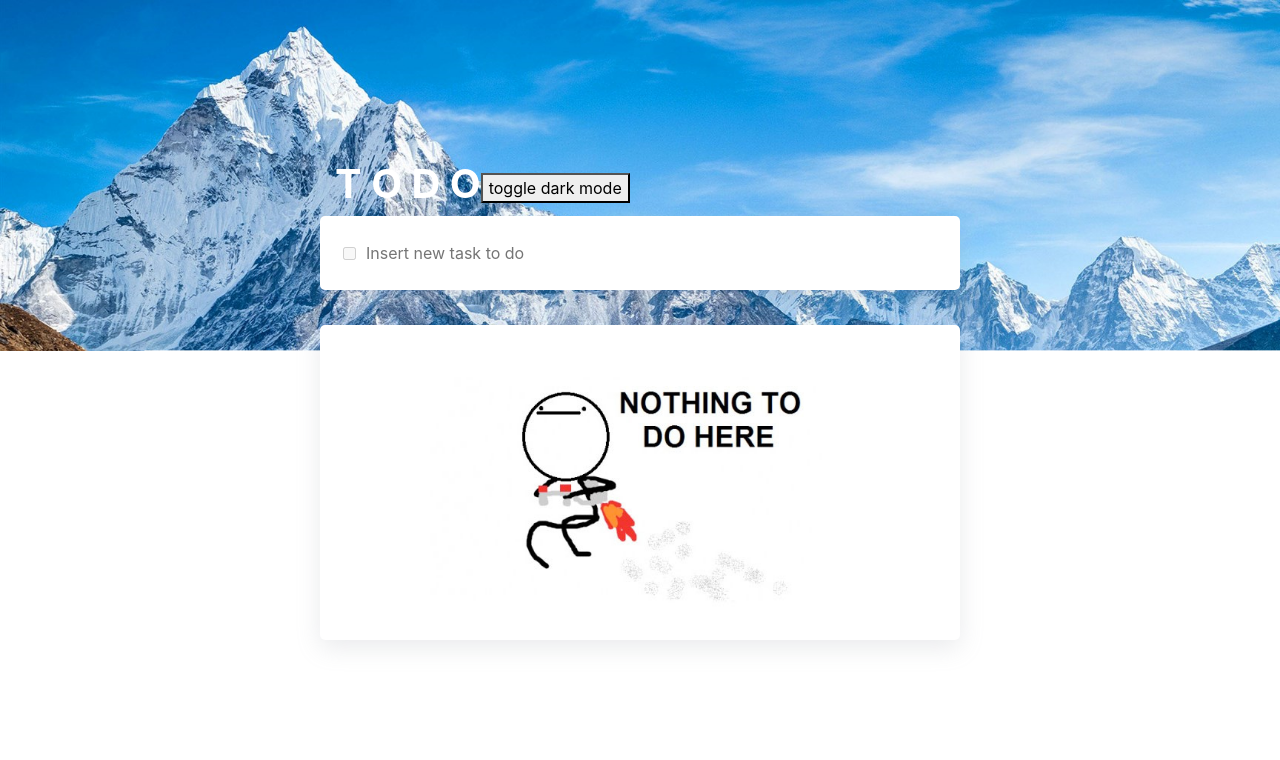
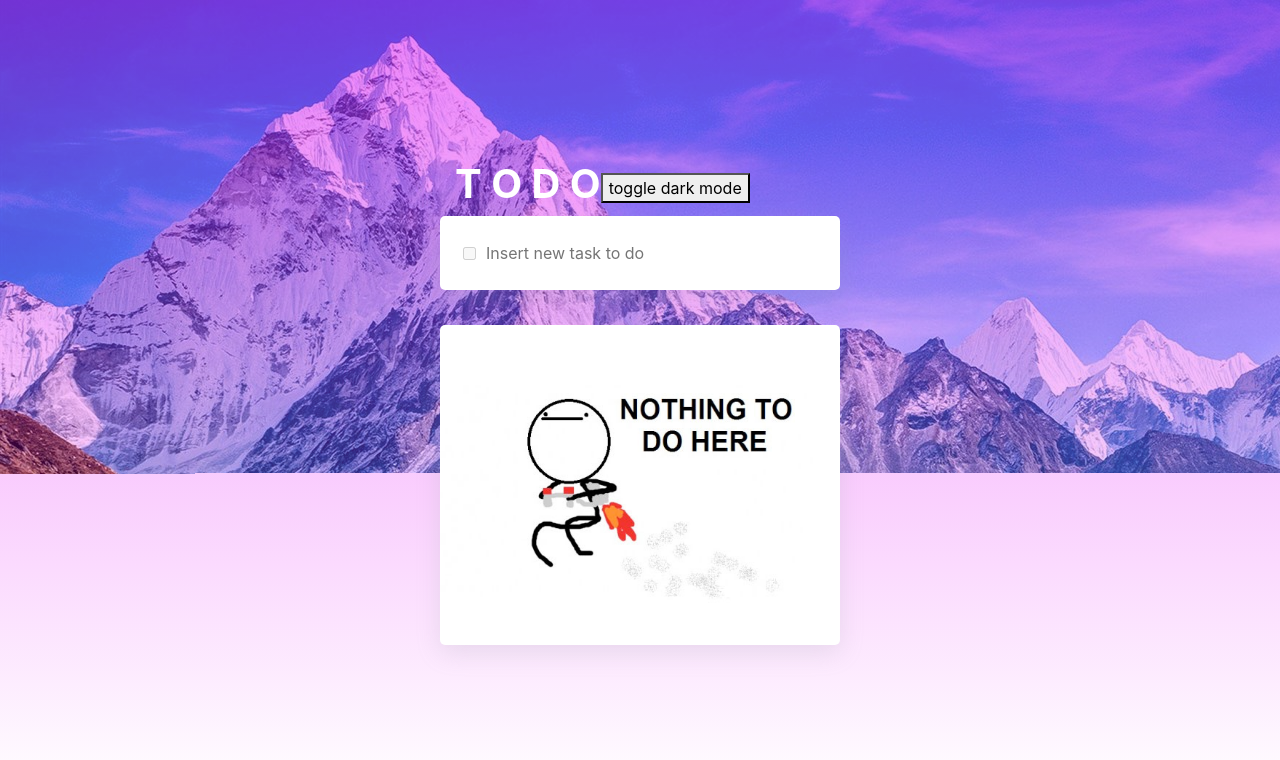
Before and after one commit to assembler-institute/reactjs-wish-list, a React (Create React App) app: page / in a window 1280 px wide. Shown: the top 760 px of the page. Built offline with nearby package versions, Linux system fonts and the light colour scheme.

Commit message:
bg color gradient

```diff
--- a/src/components/List/List.js
+++ b/src/components/List/List.js
@@ -1,5 +1,6 @@
 import React from "react";
 import classNames from "classnames/bind";
+
 import Task from "../Task";
 import "./List.scss";
 
@@ -11,7 +12,7 @@ function List({ tasks, handleRemoveTask, handleCompleteTask }) {
   });
   return (
     <div className={divClass}>
-      <ul className="p-0">
+      <ul className="p-0 list-group">
         {tasks.map((task) => (
           <Task
             key={task.id}
--- a/src/components/List/List.scss
+++ b/src/components/List/List.scss
@@ -1,7 +1,7 @@
 .list-container{
   border-radius: 5px;
   box-shadow: rgba(149, 157, 165, 0.2) 0 8px 24px;
-  height: 40vh;
+  min-height: 40vh;
   display: flex;
   ul {
     border-radius: 5px;
--- a/src/components/Main/Main.scss
+++ b/src/components/Main/Main.scss
@@ -1,7 +1,7 @@
 .mainBg {
-  background-image: url("../../img/bg1.png");
-  background-repeat: no-repeat;
-  background-size: cover;
+  background:
+  linear-gradient(to bottom, rgba(228, 5, 248, 0.5), rgba(255,0,0,0  )),
+  url("../../img/bg1.png") no-repeat fixed;
   display: flex;
   height: 100vh;
   flex-basis: 100%;
--- a/src/components/Section/Section.scss
+++ b/src/components/Section/Section.scss
@@ -1,8 +1,9 @@
 .middle-container {
   margin: 0 auto;
   display: flex;
-  flex-basis: 50%;
+  flex-basis: 95%;
   height: 60vh;
   flex-flow: column;
   align-self: center;
+  max-width: 400px
 }
--- a/src/components/Task/Task.js
+++ b/src/components/Task/Task.js
@@ -11,9 +11,8 @@ function Task({ task, handleRemoveTask, handleCompleteTask }) {
   }
 
   return (
-    <li>
+    <li className="list-group-item">
       <input type="checkbox" onChange={onTaskComplete} value={task.id} />
-
       {task.name}
       <button
         type="button"
--- a/src/components/Task/Task.scss
+++ b/src/components/Task/Task.scss
@@ -5,3 +5,7 @@
 li:hover span {
   display: block;
 }
+
+input{
+  margin-right: 10px;
+}
```
